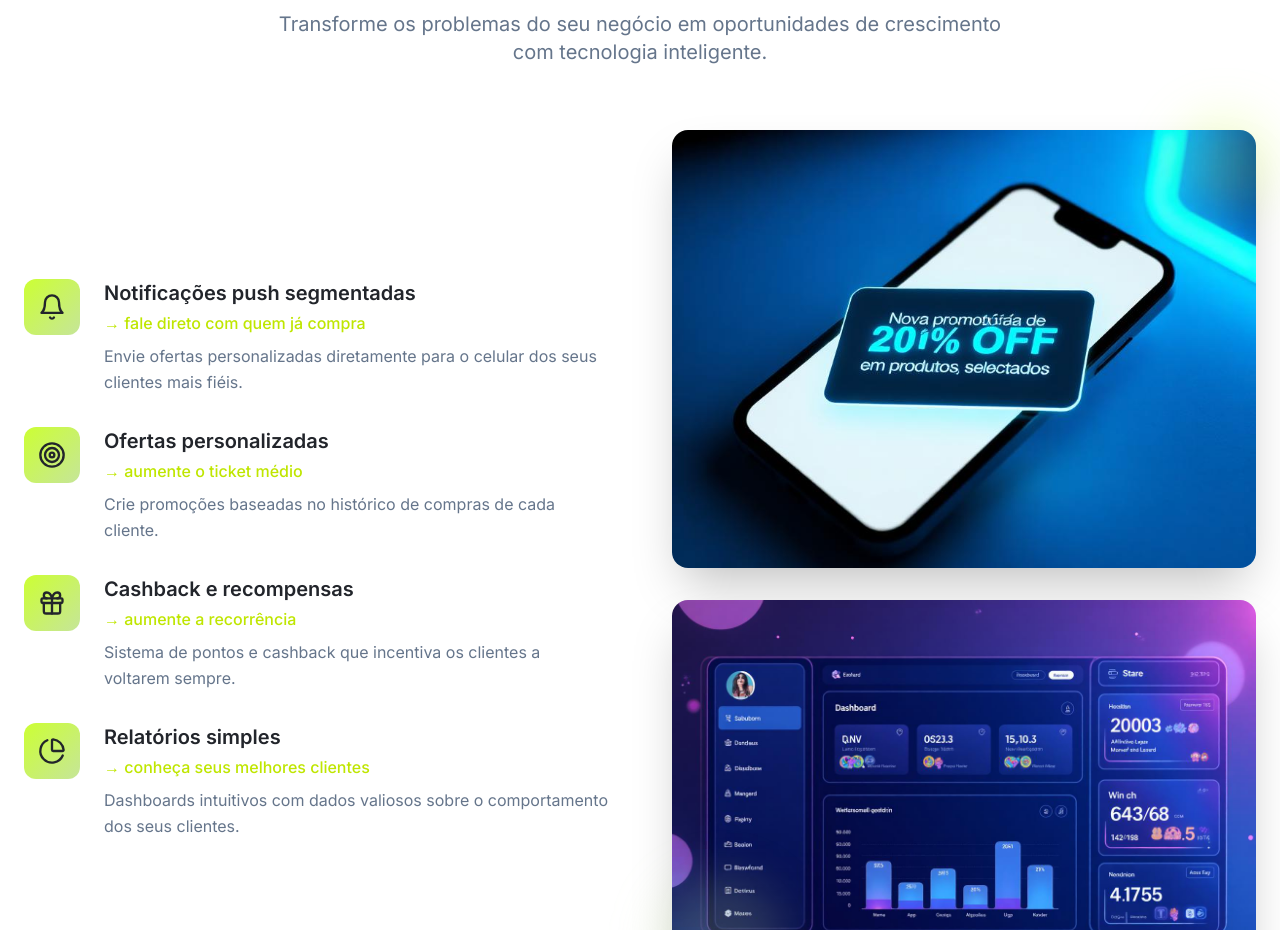
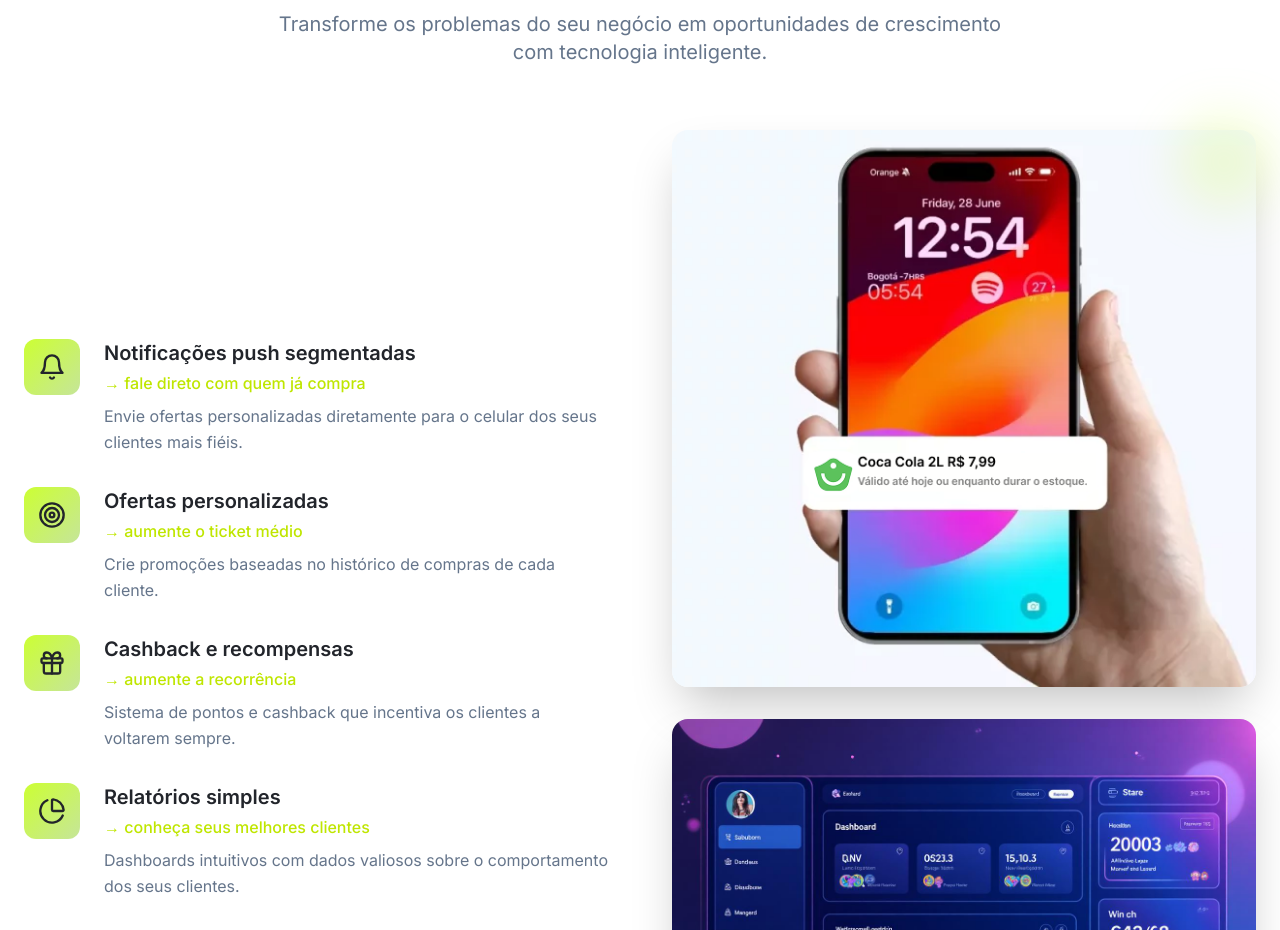
Before and after one commit to ericodias1/fideliza-app-landing, a React (Vite) app: page / in a window 1280 px wide. Shown: the part 1740-2670 px from the top of the page. Built offline with nearby package versions, Linux system fonts and the light colour scheme; the HTML template or start-up script is replaced by a standard one.

Commit message:
Add notification image

```diff
--- a/src/components/SolutionsSection.tsx
+++ b/src/components/SolutionsSection.tsx
@@ -1,5 +1,5 @@
 import { Bell, Target, Gift, PieChart } from "lucide-react";
-import pushNotificationMockup from "@/assets/push-notification-mockup.jpg";
+import notificationMockup from "@/assets/notification-mockup.png";
 import dashboardPreview from "@/assets/dashboard-preview.jpg";
 
 const SolutionsSection = () => {
@@ -75,8 +75,8 @@ const SolutionsSection = () => {
           <div className="space-y-8 fade-in-up">
             <div className="relative">
               <img
-                src={pushNotificationMockup}
-                alt="Notificação push personalizada"
+                src={notificationMockup}
+                alt="Notificação push de promoção Coca Cola no app de fidelidade"
                 className="rounded-2xl shadow-large w-full"
               />
               <div className="absolute -top-4 -right-4 w-24 h-24 bg-fidelify-primary/20 rounded-full blur-xl"></div>
```
Also changed, not shown: src/assets/notification-mockup.png (added).
